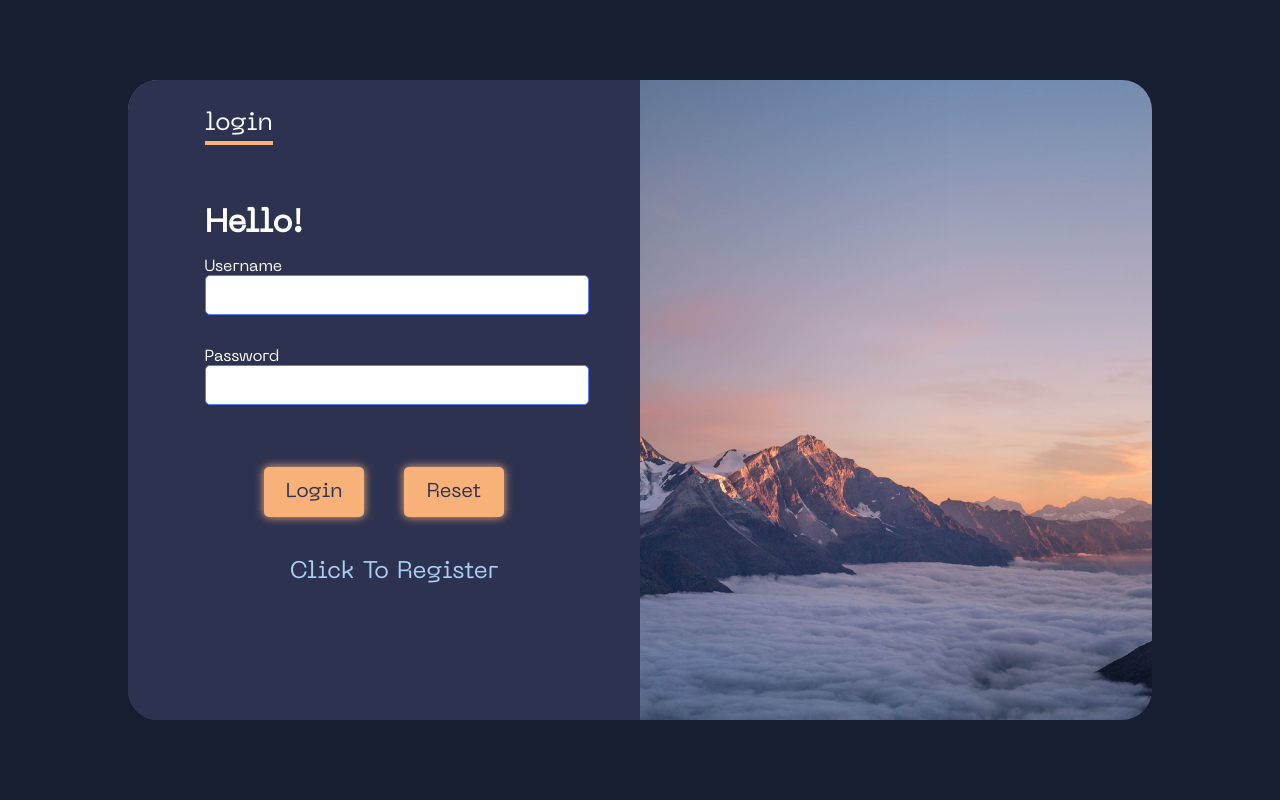
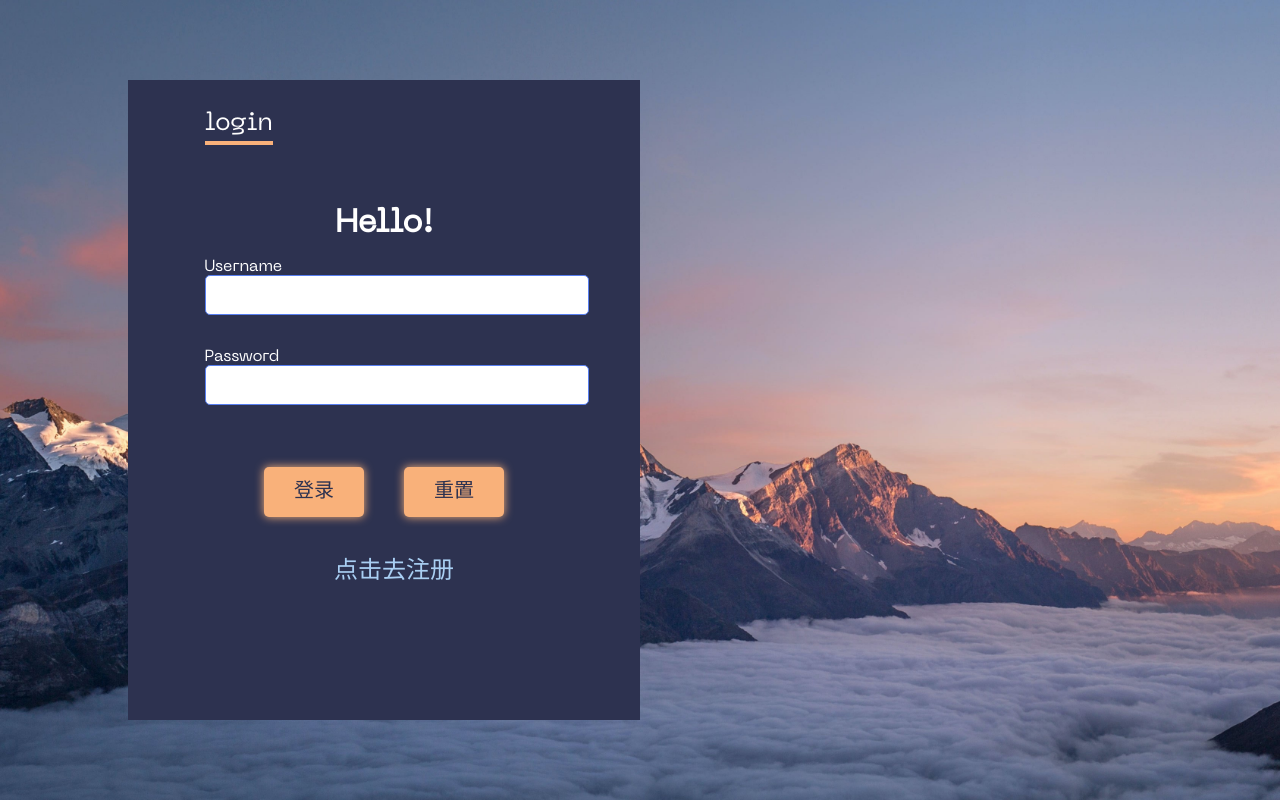
Before and after one commit to resplendent-polaris/Instant_messaging_software_with_PSI, a Vue app in the folder box-im-master/im-ui/: page /#/login in a window 1280 px wide. Built offline with nearby package versions, Linux system fonts and the light colour scheme.

Commit message:
重新上传

```diff
--- a/box-im-master/im-ui/src/App.vue
+++ b/box-im-master/im-ui/src/App.vue
@@ -15,7 +15,9 @@
 @import './assets/style/global.css';
 
 #app {
-  background-color: rgb(22, 30, 49);
+  background: url(./assets/image/bg.jpg);
+  background-attachment: fixed;
+  background-size: cover;
 	font-family: 'Avenir', Helvetica, Arial, sans-serif;
 	-webkit-font-smoothing: antialiased;
 	-moz-osx-font-smoothing: grayscale;
--- a/box-im-master/im-ui/src/assets/iconfont/iconfont.css
+++ b/box-im-master/im-ui/src/assets/iconfont/iconfont.css
@@ -1,6 +1,10 @@
 @font-face {
   font-family: "iconfont"; /* Project id 3791506 */
   src: url('iconfont.ttf?t=1718373714629') format('truetype');
+}
+@font-face {
+  font-family: "iconfont"; /* Project id 4642746 */
+  src: url('iconfont_add.ttf?t=1722742734944') format('truetype');
 }
 
 .iconfont {
@@ -90,3 +94,6 @@
 .icon-phone-accept:before {
   content: "\e8be";
 }
+.icon-jiaoji:before {
+  content: "\e806";
+}
--- a/box-im-master/im-ui/src/components/chat/ChatBox.vue
+++ b/box-im-master/im-ui/src/components/chat/ChatBox.vue
@@ -56,6 +56,7 @@
 									@click="showPrivateVideo('video')">
 								</div>
 								<div title="聊天记录" class="el-icon-chat-dot-round" @click="showHistoryBox()"></div>
+                <div title="共同好友" v-show="chat.type == 'PRIVATE'" class="iconfont icon-jiaoji" @click="showIntersectionBox()"></div>
 							</div>
 							<div class="send-content-area">
 								<div contenteditable="true" v-show="!sendImageUrl" ref="editBox" class="send-text-area"
@@ -93,6 +94,8 @@
 			<rtc-group-join ref="rtcJoin" :groupId="group.id"></rtc-group-join>
 			<chat-history :visible="showHistory" :chat="chat" :friend="friend" :group="group"
 				:groupMembers="groupMembers" @close="closeHistoryBox"></chat-history>
+      <friends-intersection :visible="showIntersection" :chat="chat" :friend="friend"
+                           @close="closeIntersectionBox"></friends-intersection>
 		</el-container>
 	</div>
 </template>
@@ -104,6 +107,7 @@
 	import Emotion from "../common/Emotion.vue";
 	import ChatRecord from "./ChatRecord.vue";
 	import ChatHistory from "./ChatHistory.vue";
+  import FriendsIntersection from "./FriendsIntersection.vue";
 	import ChatAtBox from "./ChatAtBox.vue"
 	import GroupMemberSelector from "../group/GroupMemberSelector.vue"
 	import RtcGroupJoin from "../rtc/RtcGroupJoin.vue"
@@ -118,6 +122,7 @@
 			Emotion,
 			ChatRecord,
 			ChatHistory,
+      FriendsIntersection,
 			ChatAtBox,
 			GroupMemberSelector,
 			RtcGroupJoin
@@ -139,6 +144,7 @@
 				showRecord: false, // 是否显示语音录制弹窗
 				showSide: false, // 是否显示群聊信息栏
 				showHistory: false, // 是否显示历史聊天记录
+        showIntersection: false,
 				lockMessage: false, // 是否锁定发送，
 				showMinIdx: 0, // 下标低于showMinIdx的消息不显示，否则页面会很卡
 				atSearchText: "",
@@ -516,6 +522,12 @@
 			closeHistoryBox() {
 				this.showHistory = false;
 			},
+      showIntersectionBox(){
+        this.showIntersection = true;
+      },
+      closeIntersectionBox(){
+        this.showIntersection = false;
+      },
 			onSendRecord(data) {
 				let msgInfo = {
 					content: JSON.stringify(data),
--- a/box-im-master/im-ui/src/view/Login.vue
+++ b/box-im-master/im-ui/src/view/Login.vue
@@ -6,22 +6,22 @@
         <div class="tips">
           <span>login</span>
         </div>
-        <h1 >Hello!</h1>
+        <h1>Hello!</h1>
 				<el-form-item label="终端" prop="userName" v-show="false">
 					<el-input type="terminal" v-model="loginForm.terminal" autocomplete="off"></el-input>
 				</el-form-item>
-				<el-form-item class="username input-item" prop="userName">
+				<el-form-item class="username input-item" prop="userName" placeholder="用户名">
 					<el-input type="userName" v-model="loginForm.userName" autocomplete="off"></el-input>
 				</el-form-item>
-				<el-form-item class="password input-item" prop="password">
+				<el-form-item class="password input-item" prop="password" placeholder="密码">
 					<el-input type="password" v-model="loginForm.password" autocomplete="off"></el-input>
 				</el-form-item>
         <div>
-          <el-button class="btn" @click="submitForm('loginForm')">Login</el-button>
-          <el-button class="btn" @click="resetForm('loginForm')">Reset</el-button>
+          <el-button class="btn" @click="submitForm('loginForm')">登录</el-button>
+          <el-button class="btn" @click="resetForm('loginForm')">重置</el-button>
         </div>
 				<div class="register">
-					<router-link to="/register">Click To Register</router-link>
+					<router-link to="/register">点击去注册</router-link>
 				</div>
 			</el-form>
 		</div>
@@ -144,14 +144,12 @@ a{
 		.login-content {
       width: 80vw;
       height: 80vh;
-      background: url(../assets/image/bg.jpg);
-      background-attachment: fixed;
-      background-size: cover;
+      //background: url(../assets/image/bg.jpg);
       position: absolute;
       left: 50%;
       top: 50%;
       transform: translate(-50%, -50%);
-      border-radius: 30px;
+      //border-radius: 30px;
       font-family: NeueMachina-Regular;
       overflow: hidden;
 
@@ -160,7 +158,7 @@ a{
 				height: 100%;
 				width: 50%;
         background-color: rgb(45, 50, 80);
-        border-radius: 30px 0 0 30px;
+        border-radius: 0px 0 0 0px;
         color: rgb(255, 255, 255);
         display: flex;
         flex-direction: column;
@@ -187,6 +185,7 @@ a{
           top: 20%;
           margin-bottom: 10px;
           font-size: 32px;
+          text-align: center;
         }
         .username::before{
           content: "Username";
--- a/box-im-master/im-ui/src/view/Register.vue
+++ b/box-im-master/im-ui/src/view/Register.vue
@@ -19,11 +19,11 @@
 					<el-input type="password" v-model="registerForm.confirmPassword" autocomplete="off" placeholder="确认密码"></el-input>
 				</el-form-item>
 				<div>
-					<el-button class="btn" @click="submitForm('registerForm')">Register</el-button>
-					<el-button class="btn" @click="resetForm('registerForm')">Reset</el-button>
+					<el-button class="btn" @click="submitForm('registerForm')">注册</el-button>
+					<el-button class="btn" @click="resetForm('registerForm')">重置</el-button>
 				</div>
 				<div class="to-login">
-					<router-link to="/login">Click To Login</router-link>
+					<router-link to="/login">点击去登录</router-link>
 				</div>
 			</el-form>
 		</div>
```
